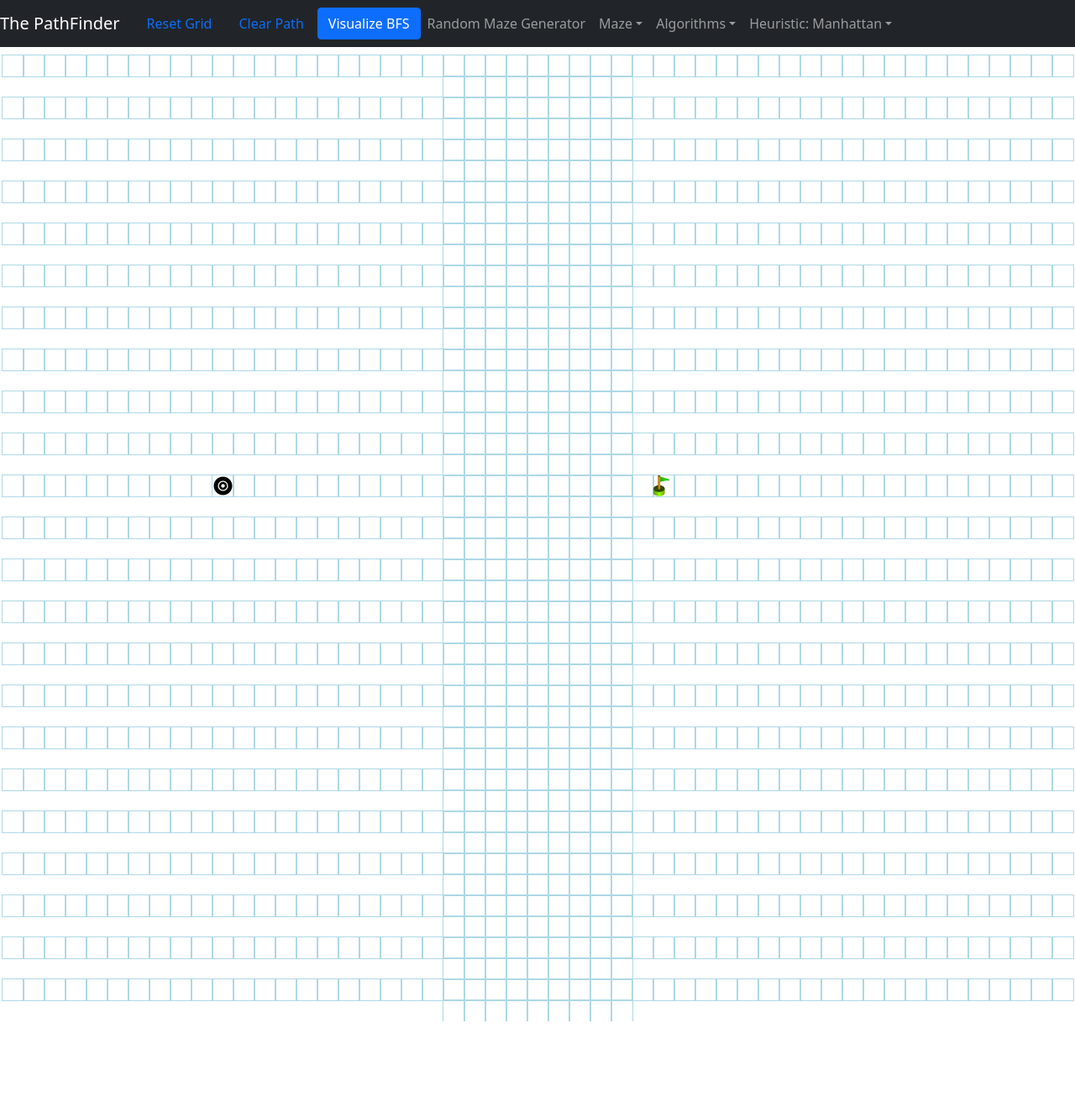
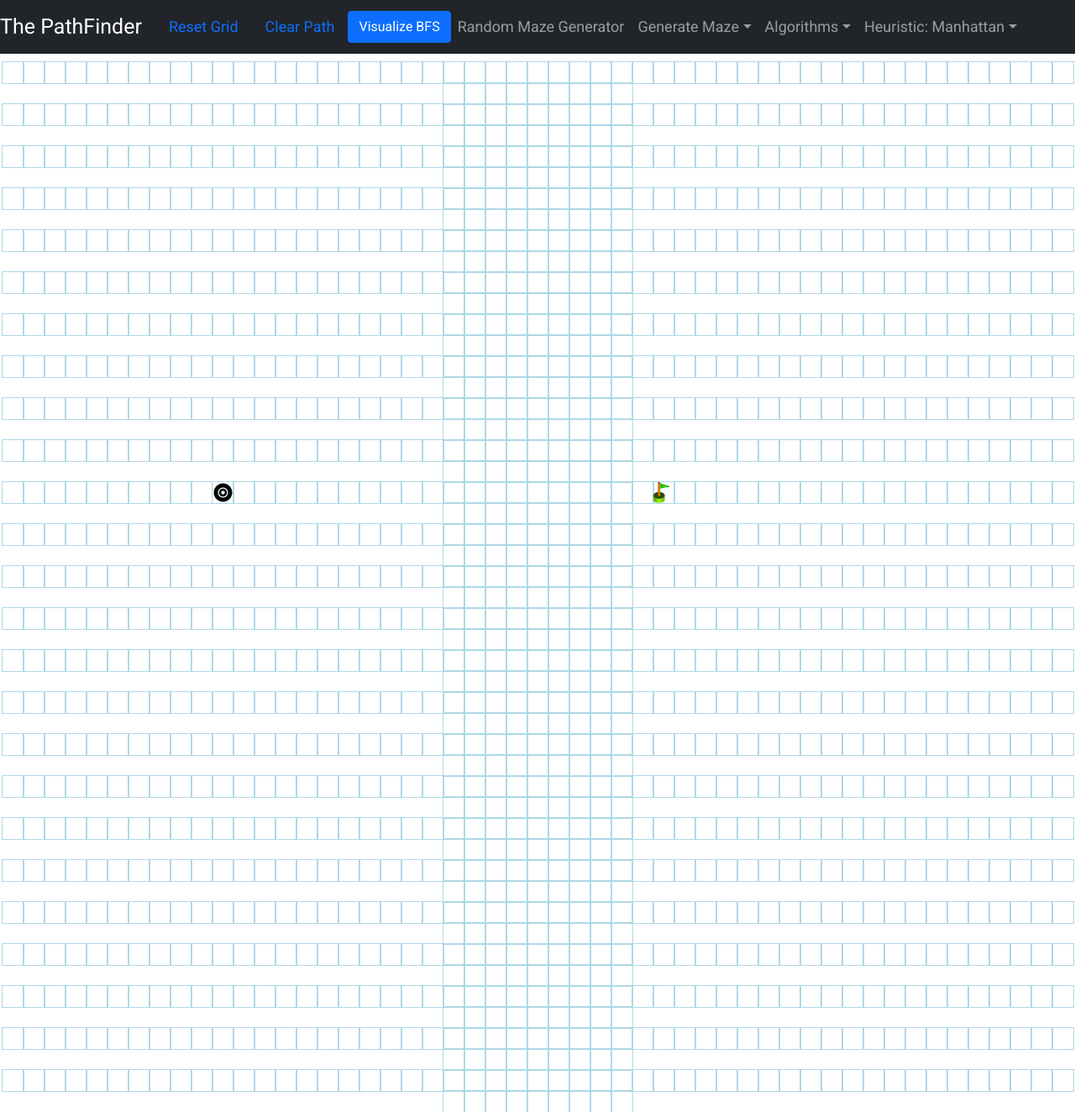
Before and after one commit to Apurv-Rathore/Path-Finder-Visualizer, a React (Create React App) app: page / in a window 1280 px wide. Shown: the whole page at 84% size. Before the commit the page ends 1216 px from the top, so only its background shows below. Built offline with nearby package versions, Linux system fonts and the light colour scheme.

Commit message:
mazes working

```diff
--- a/public/index.html
+++ b/public/index.html
@@ -14,7 +14,8 @@
       manifest.json provides metadata used when your web app is installed on a
       user's mobile device or desktop. See https://developers.google.com/web/fundamentals/web-app-manifest/
     -->
-    <link rel="manifest" href="%PUBLIC_URL%/manifest.json" />
+    <link rel="preconnect" href="https://fonts.gstatic.com">
+<link href="https://fonts.googleapis.com/css2?family=Roboto:wght@100;300;400&display=swap" rel="stylesheet">>
     <!--
       Notice the use of %PUBLIC_URL% in the tags above.
       It will be replaced with the URL of the `public` folder during the build.
--- a/src/Maze/recursiveDivision.jsx
+++ b/src/Maze/recursiveDivision.jsx
@@ -13,20 +13,22 @@ function recursiveDivision(
   let vertical = [];
   let horizontal = [];
 
-  for (let row = 0; row < grid.length; row++) horizontal.push(row);
-  for (let col = 0; col < grid[0].length; col++) vertical.push(col);
-//   for (let row = 0; row < NUMBER_OF_ROW; row++) {
-//     if (row==START_ROW && (0==START_COL || START_COL==NUMBER_OF_COL-1)) continue;
-//     if (row==END_ROW && (0==END_COL || END_COL==NUMBER_OF_COL-1)) continue;
-//     grid[row][0].isWall = true;
-//     grid[row][NUMBER_OF_COL-1].isWall = true;
-// }
-// for (let col = 0; col < NUMBER_OF_COL; col++) {
-//     if (col==START_COL && (0==START_ROW || START_ROW==NUMBER_OF_ROW-1)) continue;
-//     if (col==END_COL && (0==END_ROW || END_ROW ==NUMBER_OF_ROW-1)) continue;
-//     grid[0][col].isWall=true;
-//     grid[NUMBER_OF_ROW-1][col].isWall=true;
-// }
+  for (let row = 1; row < grid.length; row++) horizontal.push(row);
+  for (let col = 1; col < grid[0].length; col++) vertical.push(col);
+  for (let row = 0; row < NUMBER_OF_ROW; row++) {
+    if (row==START_ROW && (0==START_COL || START_COL==NUMBER_OF_COL-1)) continue;
+    if (row==END_ROW && (0==END_COL || END_COL==NUMBER_OF_COL-1)) continue;
+    grid[row][0].isWall = true;
+    grid[row][NUMBER_OF_COL-1].isWall = true;
+}
+for (let col = 0; col < NUMBER_OF_COL; col++) {
+    if (col==START_COL && (0==START_ROW || START_ROW==NUMBER_OF_ROW-1)) continue;
+    if (col==END_COL && (0==END_ROW || END_ROW ==NUMBER_OF_ROW-1)) continue;
+    grid[0][col].isWall=true;
+    grid[NUMBER_OF_ROW-1][col].isWall=true;
+}
+NUMBER_OF_COL-=1;
+NUMBER_OF_ROW-=1;
   walls = [];
   rec(vertical, horizontal, grid, START_ROW, START_COL, END_ROW, END_COL);
   console.log("grid",grid);
--- a/src/PathFindingVisual/Node/Node.css
+++ b/src/PathFindingVisual/Node/Node.css
@@ -10,8 +10,9 @@
     height: 25px;
     outline:1px solid lightblue;
     display: inline-block;
-    margin-right: 0px ;
-    margin-bottom: -6px;
+    /* margin:1px; */
+    /* margin-right: 1px ; */
+    /* margin-bottom: -6px; */
     -webkit-user-select: none;
     -khtml-user-select: none;
     -moz-user-select: none;
@@ -73,7 +74,7 @@
     background-color: black ;
     outline:1px solid #232b2e;
     opacity: 0.9 ;
-    /* animation: smallToBig 0.1s ease-out ; */
+    animation: smallToBig 0.1s ease-out ;
 }
 
 
--- a/src/PathFindingVisual/PathFinding.css
+++ b/src/PathFindingVisual/PathFinding.css
@@ -15,6 +15,8 @@
 }
 
 body{
+    font-size: 0;
+    font-family: 'Roboto', sans-serif;
     margin: 0;
     padding: 0;
     width: 150;
--- a/src/PathFindingVisual/PathFinding.jsx
+++ b/src/PathFindingVisual/PathFinding.jsx
@@ -25,7 +25,7 @@ let START_COL = 10;
 let END_ROW = 10;
 let END_COLUMN = 31;
 
-const NUMBER_OF_ROW = 23;
+const NUMBER_OF_ROW = 25;
 const NUMBER_OF_COL = 60;
 
 export default class PathFinding extends Component {
@@ -40,7 +40,8 @@ export default class PathFinding extends Component {
       currentHeuristic: "Manhattan",
       msgDisplay: "none",
       msgOpacity: 0,
-      timeTaken: 0
+      timeTaken: 0,
+      currentMaze: "recDiv"
     };
   }
 
@@ -322,13 +323,12 @@ export default class PathFinding extends Component {
     this.setState({ grid: getInitialGrid(true, this.state.grid,false) });
   };
 
-  generateMaze = () => {
+  generateMaze = (currentMaze) => {
     let tempGrid = this.state.grid;
     tempGrid[START_ROW][START_COL].isStart = false;
     START_ROW = 1;
     START_COL = 1;
     tempGrid[START_ROW][START_COL].isStart = true;
-
     tempGrid[END_ROW][END_COLUMN].isFinish=false;
     END_COLUMN = NUMBER_OF_COL-2;
     END_ROW = NUMBER_OF_ROW-2;
@@ -336,12 +336,24 @@ export default class PathFinding extends Component {
     this.setState({grid:tempGrid});
     this.setState({ grid: getInitialGrid(true, this.state.grid,true) });
 
-    const newGrid = recursiveDivision(this.state.grid,START_ROW,START_COL , END_ROW, END_COLUMN,NUMBER_OF_ROW,NUMBER_OF_COL);
-    this.setState({grid:newGrid});
 
-    // const newGrid = verticalMaze(this.state.grid,START_ROW,START_COL , END_ROW, END_COLUMN,NUMBER_OF_ROW,NUMBER_OF_COL);
-    // // console.log(newGrid)
-    // this.setState({grid:newGrid});
+    if (currentMaze==="recDiv"){
+      const newGrid = recursiveDivision(this.state.grid,START_ROW,START_COL , END_ROW, END_COLUMN,NUMBER_OF_ROW,NUMBER_OF_COL);
+      this.setState({grid:newGrid});
+    }
+    if (currentMaze==="randomMaze"){
+      let {walls,newGrid} = randomMaze(this.state.grid,START_ROW,START_COL , END_ROW, END_COLUMN,NUMBER_OF_ROW,NUMBER_OF_COL);
+      this.setState({grid:newGrid});
+    }
+    if (currentMaze==="verticalMaze"){
+      const newGrid = verticalMaze(this.state.grid,START_ROW,START_COL , END_ROW, END_COLUMN,NUMBER_OF_ROW,NUMBER_OF_COL);
+      this.setState({grid:newGrid});
+    }
+    if (currentMaze==="horzMaze"){
+      const newGrid = verticalMaze(this.state.grid,START_ROW,START_COL , END_ROW, END_COLUMN,NUMBER_OF_ROW,NUMBER_OF_COL);
+      this.setState({grid:newGrid});
+    }
+
 
 
 
@@ -360,8 +372,9 @@ export default class PathFinding extends Component {
       <div className="containerr">
         <div className="headerr" style={{ marginBottom: 10 }}>
           <div className="navbarr">
-            <Navbar collapseOnSelect expand="lg" bg="dark" variant="dark">
+            <Navbar style={{fontSize:18}} collapseOnSelect expand="lg" bg="dark" variant="dark">
               <Navbar.Brand
+                style={{fontSize:25}}
                 href="#home"
                 // style={{ marginLeft: 4, fontSize: 35 }}
               >
@@ -398,35 +411,33 @@ export default class PathFinding extends Component {
                     Random Maze Generator
                   </Nav.Link>
 
+
                   <NavDropdown
-                    title="Maze"
+                    title="Generate Maze"
                     id="collasible-nav-dropdown"
                     // style={{ marginRight: 10, fontSize: 25, color: "#0d6efd" }}
                   >
                     <NavDropdown.Item
-                      onClick={() => this.setState({ currentAlgo: "BFS" })}
+                      onClick={() => this.generateMaze("recDiv")}
                     >
-                      Breath first search
+                      Recursive Division Maze
                     </NavDropdown.Item>
                     <NavDropdown.Item
-                      onClick={() => this.setState({ currentAlgo: "DFS" })}
+                      onClick={() => this.generateMaze("randomMaze")}
                     >
-                      Depth first search
+                      Random Maze
                     </NavDropdown.Item>
                     <NavDropdown.Item
-                      onClick={() => this.setState({ currentAlgo: "ASTAR" })}
+                      onClick={() => this.generateMaze("verticalMaze")}
                     >
-                      A*
+                      Vertical Division Maze
                     </NavDropdown.Item>
                     <NavDropdown.Item
-                      onClick={() => this.setState({ currentAlgo: "DIJKSTRA" })}
+                      onClick={() => this.generateMaze("horzMaze")}
                     >
-                      Dijkstra
+                      Horizontal Division Maze
                     </NavDropdown.Item>
-                    <NavDropdown.Divider />
-                    <NavDropdown.Item href="#action/3.4">
-                      Separated link
-                    </NavDropdown.Item>
+
                   </NavDropdown>
 
 
@@ -454,10 +465,6 @@ export default class PathFinding extends Component {
                       onClick={() => this.setState({ currentAlgo: "DIJKSTRA" })}
                     >
                       Dijkstra
-                    </NavDropdown.Item>
-                    <NavDropdown.Divider />
-                    <NavDropdown.Item href="#action/3.4">
-                      Separated link
                     </NavDropdown.Item>
                   </NavDropdown>
                   <NavDropdown
@@ -541,7 +548,7 @@ export default class PathFinding extends Component {
             );
           })}
         </div>
-        <div class="message" style={{display:this.state.msgDisplay, opacity: this.msgOpacity}}>Time Taken: {Math.floor(this.state.timeTaken)} ms</div>
+        <div class="message" style={{display:this.state.msgDisplay, opacity: this.msgOpacity, fontSize:20}}>Time Taken: {Math.floor(this.state.timeTaken)} ms</div>
         {/* <div className="popupContainer">
             hey i am a popup
           </div> */}
```
